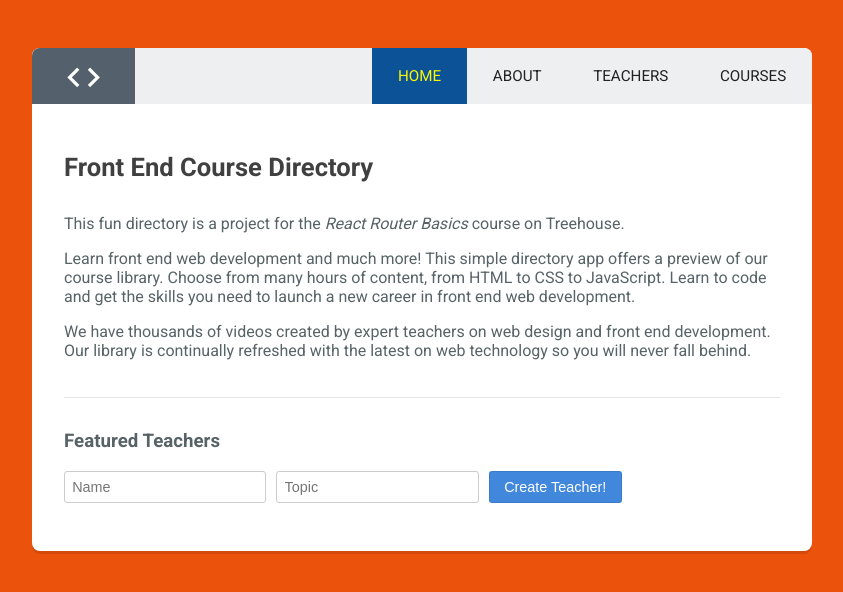
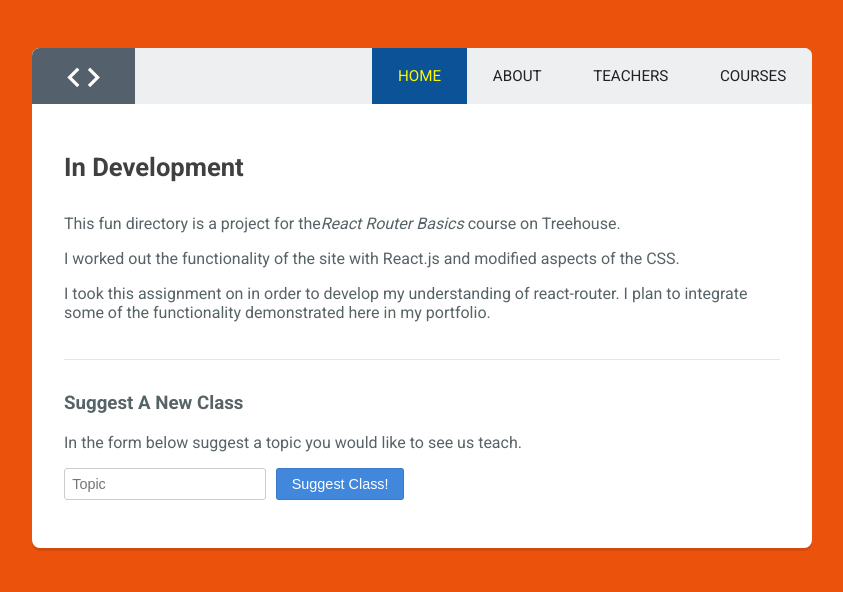
Before and after one commit to WRNoble/learning-Site-React, a React (Create React App) app in the folder course-directory/: page / in a window 1280 px wide. Shown: the top 592 px of the page, without its empty margins (218-1061 px from the left). Built offline with nearby package versions, Linux system fonts and the light colour scheme.

Commit message:
some modification

```diff
--- a/course-directory/src/components/Featured.js
+++ b/course-directory/src/components/Featured.js
@@ -5,8 +5,7 @@ const Featured = ( {match} ) => {
   let topic = match.params.topic
   return (
     <div className="main-content">
-      <h2>{name}</h2>
-  <p>Introducing <strong>{name}</strong>, a teacher who loves teaching courses about <strong>{topic}</strong>!</p>
+      <p><strong>Thank you</strong>, for suggesting {topic}!</p>
     </div>
   );
 }
--- a/course-directory/src/components/Home.js
+++ b/course-directory/src/components/Home.js
@@ -13,16 +13,16 @@ class Home extends Component {
   render() {
     return (
       <div className="main-content home">
-        <h2>Front End Course Directory</h2>
-        <p>This fun directory is a project for the <em>React Router Basics</em> course on Treehouse.</p>
-        <p>Learn front end web development and much more! This simple directory app offers a preview of our course library. Choose from many hours of content, from HTML to CSS to JavaScript. Learn to code and get the skills you need to launch a new career in front end web development.</p>
-        <p>We have thousands of videos created by expert teachers on web design and front end development. Our library is continually refreshed with the latest on web technology so you will never fall behind.</p>
+        <h2>In Development</h2>
+        <p>This fun directory is a project for the<em>React Router Basics</em> course on Treehouse.</p>
+        <p>I worked out the functionality of the site with React.js and modified aspects of the CSS.</p>
+        <p>I took this assignment on in order to develop my understanding of react-router.  I plan to integrate some of the functionality demonstrated here in my portfolio.</p>
         <hr />
-        <h3>Featured Teachers</h3>
+        <h3>Suggest A New Class</h3>
+        <p>In the form below suggest a topic you would like to see us teach.</p>
         <form onSubmit={this.handleSubmit}>
-          <input type="text" placeholder="Name"  ref={ (input) => this.name = input } />
           <input type="text" placeholder="Topic" ref={ (input) => this.topic = input } />
-          <button type="submit">Create Teacher!</button>
+          <button type="submit">Suggest Class!</button>
         </form>
       </div>
     );
```
Also changed, not shown: 8 other files (tests, documents, lock files or other folders).
